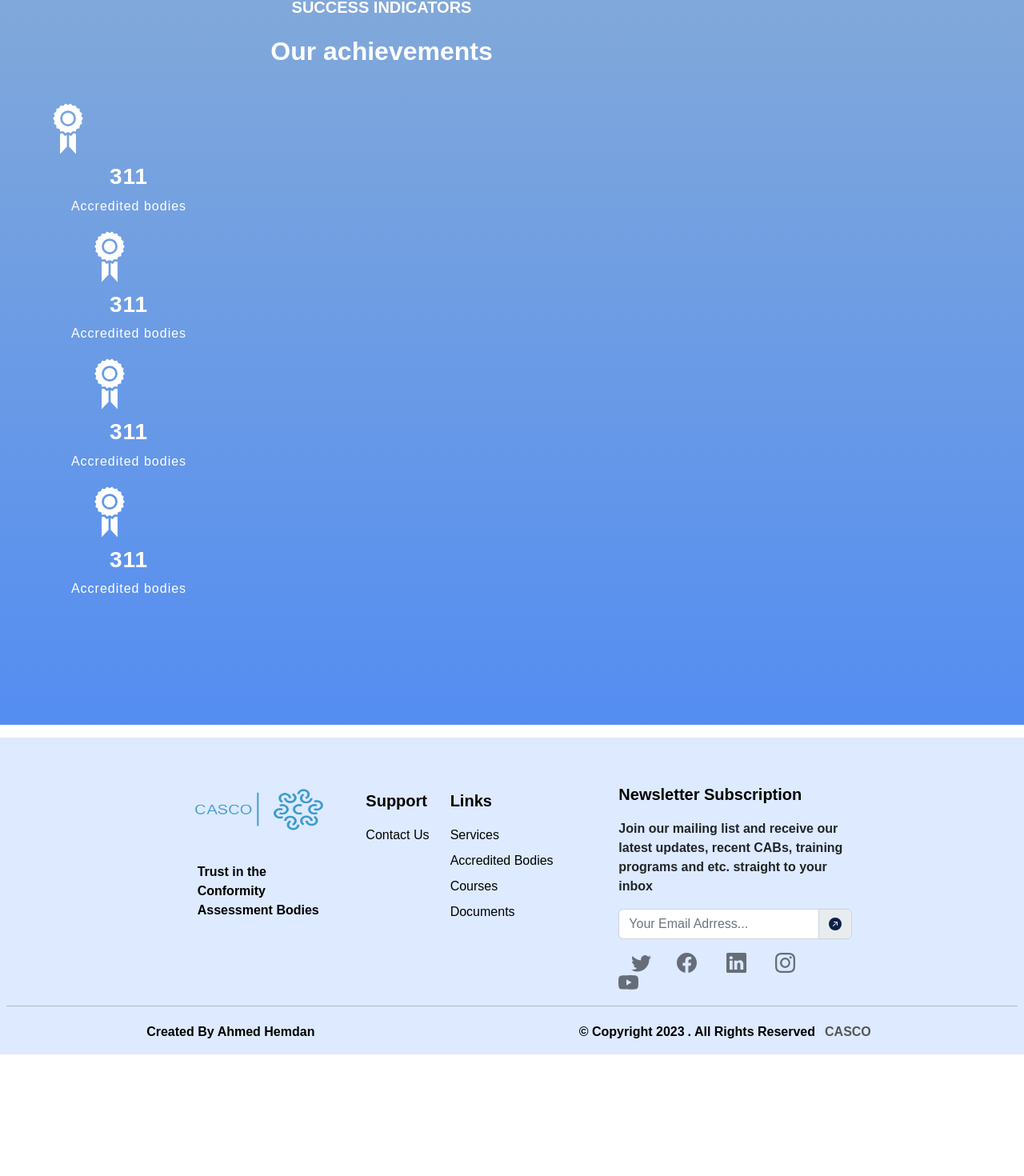
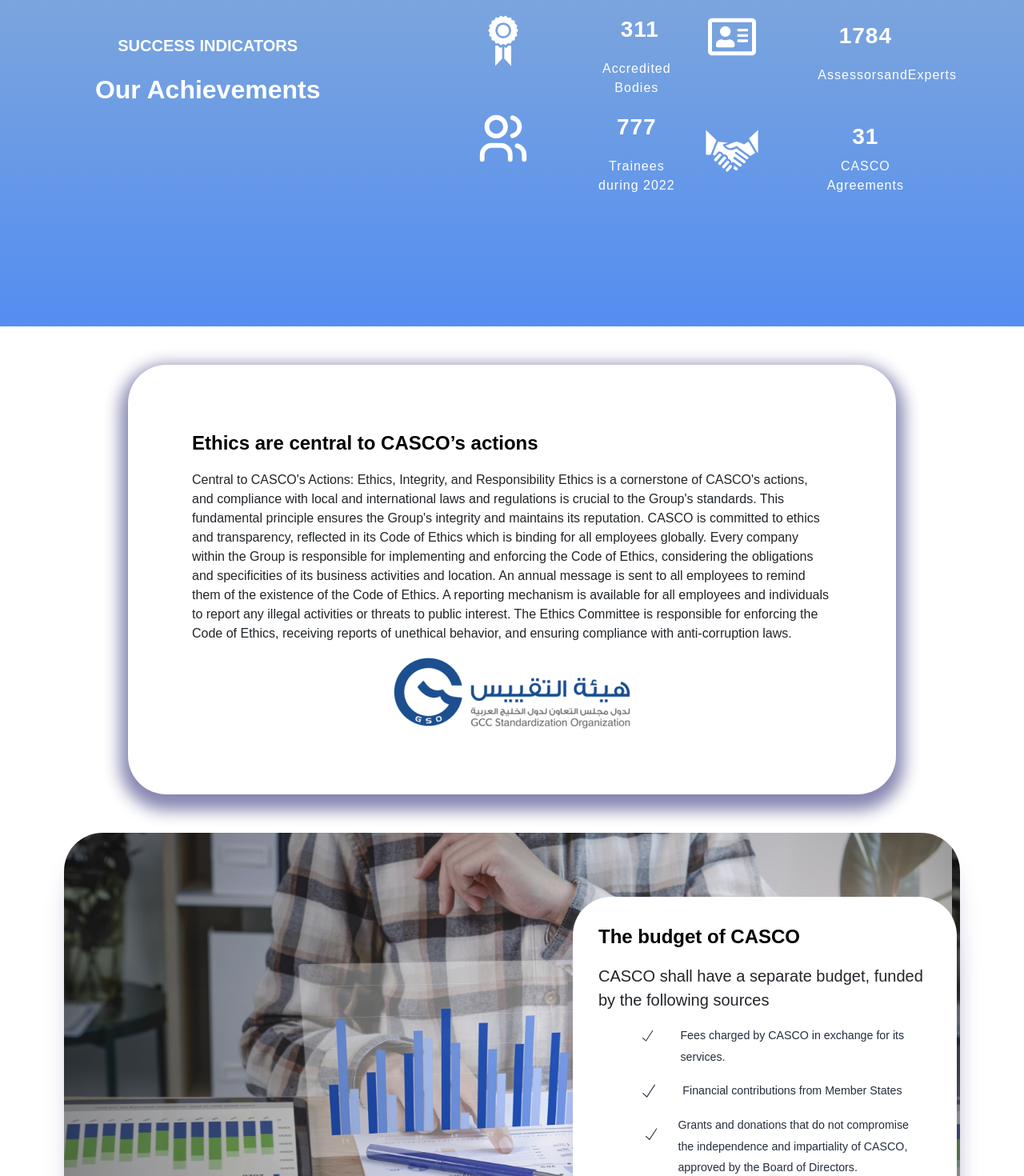
Before and after one commit to hemda74/cascotec-frontend, a Next.js app in the folder app/: page /about in a window 1280 px wide. Shown: the part 1294-2764 px from the top of the page at 80% size. Before the commit the page ends 2612 px from the top, so only its background shows below. Built offline with nearby package versions, Linux system fonts and the light colour scheme.

Commit message:
update about us

```diff
--- a/app/components/AboutPage1.tsx
+++ b/app/components/AboutPage1.tsx
@@ -1,11 +1,14 @@
 import Image from 'next/image'
 import React from 'react'
 import styles from '../styles/AboutPage1.module.css'
-import{GiAchievement,GiRead} from 'react-icons/gi'
-import logoobjective from '../public/imagess/logoobjective.png'
+import{GiAchievement,GiShakingHands} from 'react-icons/gi'
+import {FaRegAddressCard} from 'react-icons/fa'
+import {TbUsers} from 'react-icons/tb'
+import logoobjective from '../public/imagess/logoobjective.png';
+import gsoLogo from '../public/imagess/GSO-Logo-300x93.png';
+import {TfiCheck} from 'react-icons/tfi'
 const About  = () => {
   return (
-
     <>
         <div className={` row `} >
             <div className="col-3">
@@ -18,69 +21,111 @@
                         <Image src={logoobjective} className={` ${styles.cardImage} mb-3 `} alt=""/>
                     </div>
                     <div className={`col-lg-5 text-center m-auto`}>
-                        <span className="card-title fs-4 fw-bold mt-3">Our objective</span>
-                        <p className="card-text mt-3">The CASCO Group aims to enhance its standing, accomplish its objectives, and reinforce its infrastructure by adopting best practices recognized globally and partnering with international entities in the accreditation sector.</p>
+                        <span className="card-title fs-4 fw-bold mt-3" data-trans='Ourobjective'>Our Objective</span>
+                        <p className="card-text mt-3" data-trans="OurobjectiveP">The CASCO Group aims to enhance its standing, accomplish its objectives, and reinforce its infrastructure by adopting best practices recognized globally and partnering with international entities in the accreditation sector.</p>
                     </div>
                 </div>
             </div>
         </div>
-        <div className="row mx-0 mt-5 d-flex justify-content-around align-items-center ">
+        <div className="row mx-0 mt-5 d-flex justify-content-around align-items-center">
             <div className={`card-body col-xl-6 col-lg-6 col-md-6 col-sm-12 ${styles.visionCard}`}>
-                <span className='fs-4 fw-bold'>Our vision</span>
-                <p className='mt-3'>Creating a Safer World Together Committed to ensuring project integrity, managing risks, and maximizing client performance to build a better and safer world for all.</p>
+                <span className='fs-4 fw-bold' data-trans="OurVision">Our Vision</span>
+                <p className='mt-3' data-trans='OurVisionP' >Creating a Safer World Together Committed to ensuring project integrity, managing risks, and maximizing client performance to build a better and safer world for all.</p>
             </div>
             <div className={`card-body col-xl-6 col-lg-6 col-md-6 col-sm-12 ${styles.visionCard}`}>
-                <span className='fs-4 fw-bold'>Our Mission </span>
-                <p className='mt-3' >Comprehensive Project Consultation Our expert team identifies, evaluates, and controls risks related to quality, health and safety, and the environment throughout the entire project life cycle.</p>
+                <span className='fs-4 fw-bold' data-trans="OurMission">Our Mission</span>
+                <p className='mt-3'data-trans="OurMissionP" >Comprehensive Project Consultation Our expert team identifies, evaluates, and controls risks related to quality, health and safety, and the environment throughout the entire project life cycle.</p>
             </div>
         </div>
         {/* achivments section */}
         <div className={`${styles.ctA}`}>
             <div className="row">
-                <div className="col-lg-9 text-center text-lg-center">
-                    <p className='fs-5 fw-semibold text-white'>SUCCESS INDICATORS</p>
-                    <p className='fs-2 text-white fw-bold'>Our achievements</p>
+                <div className="col-lg-5 text-center text-lg-center mt-5">
+                    <p className='fs-5 fw-semibold text-white' data-trans='SUCCESSINDICATORS'>SUCCESS INDICATORS</p>
+                    <p className='fs-2 text-white fw-bold' data-trans="OurAchievements">Our Achievements</p>
                 </div>
-                <div className={`col-lg-3 cta-btn-container text-center row ${styles.ctaBtn}`}>
-                    <div className={`col-3 `}>
+                <div className={`mb-lg-3 d-flex col-lg-6 cta-btn-container text-center row ${styles.ctaBtn}`}>
+                    <div className={`col-lg-3 col-sm-12 col-md-3   `}>
                         <span className={`${styles.iconsColor}`}>
                         <GiAchievement size={70}/>
                         </span>
                     </div>
-                    <div >
-                        <h3 className='mt-2 fw-bold'>311</h3>
-                        <p>Accredited bodies</p>
+                    <div className='col-lg-3 col-sm-12 col-md-3  ' >
+                        <p className=' text-white fs-3  ms-md-2 fw-bold'>311</p>
+                        <p className=' d-inline-block' data-trans="AccreditedBodiesAbout">Accredited Bodies</p>
                     </div>
-                    <div>
+                    <div className={`col-lg-3 col-sm-12 col-md-3  `}>
                         <span className={`${styles.iconsColor}`}>
-                        <GiAchievement size={70}/>
+                        <FaRegAddressCard size={60}/>
                         </span>
                     </div>
-                    <div>
-                        <h3 className='mt-2 fw-bold'>311</h3>
-                        <p>Accredited bodies</p>
+                    <div className='col-lg-3 col-sm-12 col-md-3' >
+                        <p className='mt-2 text-white fs-3 fw-bold'>1784</p>
+                        <span className='mt-2 text-white d-block mb-4' data-trans="AssessorsandExperts">AssessorsandExperts</span>
                     </div>
-                    <div>
+                    <div className={`col-lg-3 col-sm-12 col-md-3  `}>
                         <span className={`${styles.iconsColor}`}>
-                        <GiAchievement size={70}/>
+                        <TbUsers size={70}/>
                         </span>
                     </div>
-                    <div>
-                        <h3 className='mt-2 fw-bold'>311</h3>
-                        <p>Accredited bodies</p>
+                    <div className='col-lg-3 col-sm-12 col-md-3 ' >
+                        <p className=' text-white fs-3 fw-bold'>777</p>
+                        <p className=' d-inline-block' data-trans="Traineesduring2022">Trainees during 2022</p>
                     </div>
-                    <div>
+                    <div className={`col-lg-3 col-sm-12 col-md-3 mt-3 `}>
                         <span className={`${styles.iconsColor}`}>
-                        <GiAchievement size={70}/>
+                        <GiShakingHands size={70}/>
                         </span>
                     </div>
-                    <div>
-                        <h3 className='mt-2 fw-bold'>311</h3>
-                        <p>Accredited bodies</p>
+                    <div className='col-lg-3 col-sm-12 col-md-3 mt-3 ' >
+                        <h3 className=' text-white  fw-bold'>31</h3>
+                        <p className=' d-inline-block' data-trans="CASCOAgreements">CASCO Agreements</p>
                     </div>
                 </div>
             </div>
       </div>
+      <div className="ethicsCasco">
+      <div className="row mx-0 mt-5 d-flex justify-content-around align-items-center">
+            <div className={`card-body col-xl-12 col-lg-12 col-md-12 col-sm-12 ${styles.ethicCard}`}>
+                <span className='fs-4 fw-bold' data-trans="Ethics">Ethics are central to CASCO’s actions</span>
+                <br/>
+                <p className='mt-3'data-trans="EthicsP">Central to CASCO's Actions: Ethics, Integrity, and Responsibility
+                    Ethics is a cornerstone of CASCO's actions, and compliance with local and international laws and regulations is crucial to the Group's standards. This fundamental principle ensures the Group's integrity and maintains its reputation.
+                    CASCO is committed to ethics and transparency, reflected in its Code of Ethics which is binding for all employees globally. Every company within the Group is responsible for implementing and enforcing the Code of Ethics, considering the obligations and specificities of its business activities and location.
+                    An annual message is sent to all employees to remind them of the existence of the Code of Ethics.
+                    A reporting mechanism is available for all employees and individuals to report any illegal activities or threats to public interest.
+                    The Ethics Committee is responsible for enforcing the Code of Ethics, receiving reports of unethical behavior, and ensuring compliance with anti-corruption laws.
+                </p>
+                <div className={` d-flex justify-content-around align-items-center`}>
+                <Image  src={gsoLogo}/>
+                </div>
+            </div>
+                <div className={`card-body col-xl-12 col-lg-12 col-md-12 col-sm-12 mb-3 ${styles.ethicCard2}`}>
+                    <div className={`${styles.ethicCard3}`}>
+                    <span className='fs-4 fw-bold' data-trans="budget">The budget of CASCO</span>
+                    <p className='mt-3 fs-5'data-trans="budgetP">CASCO shall have a separate budget, funded by the following sources</p>
+                    <ul className='-list-unstyled'>
+                        <li className={styles.itemCheckTage}>
+                            <TfiCheck size={20} className='mt-1 me-2'/>
+                            <p data-trans="budgetP1" className='me-4 ms-4'>Fees charged by CASCO in exchange for its services.</p>
+                        </li>
+                        <li className={styles.itemCheckTage}>
+                            <TfiCheck size={20} className='mt-1 me-2'/>
+                            <p data-trans="budgetP2" className='me-4 ms-4'>Financial contributions from Member States</p>
+                        </li>
+                        <li className={styles.itemCheckTage}>
+                            <TfiCheck size={50} className=' ms-1'/>
+                            <p data-trans="budgetP3" className='me-4 ms-4'>Grants and donations that do not compromise the independence and impartiality of CASCO, approved by the Board of Directors.</p>
+                        </li>
+                        <li className={styles.itemCheckTage}>
+                            <TfiCheck size={20} className='mt-1 me-2'/>
+                                <p data-trans="budgetP4" className='me-4 ms-4'>Other sources determined by the Board of Directors.</p>
+                        </li>
+                    </ul>
+                </div>
+                </div>
+            </div>
+        </div>
     </>
 
   )
```
